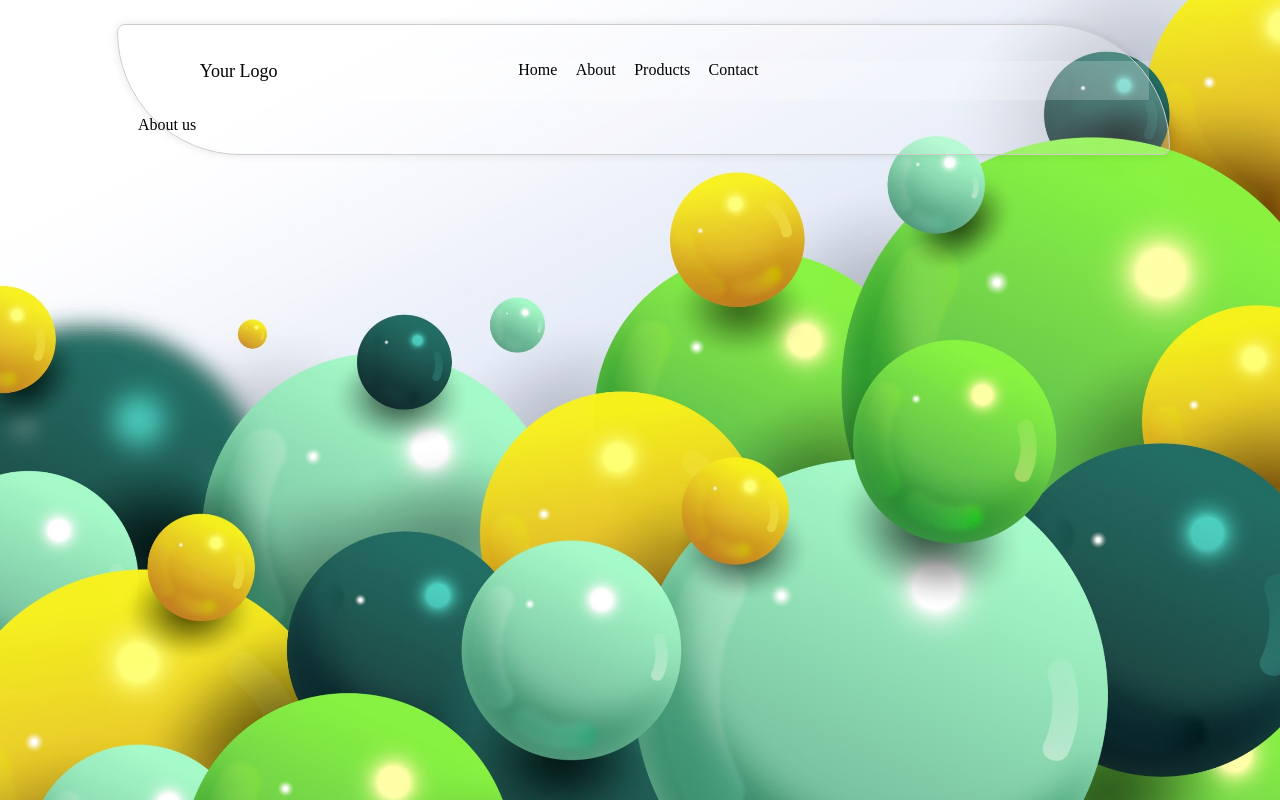
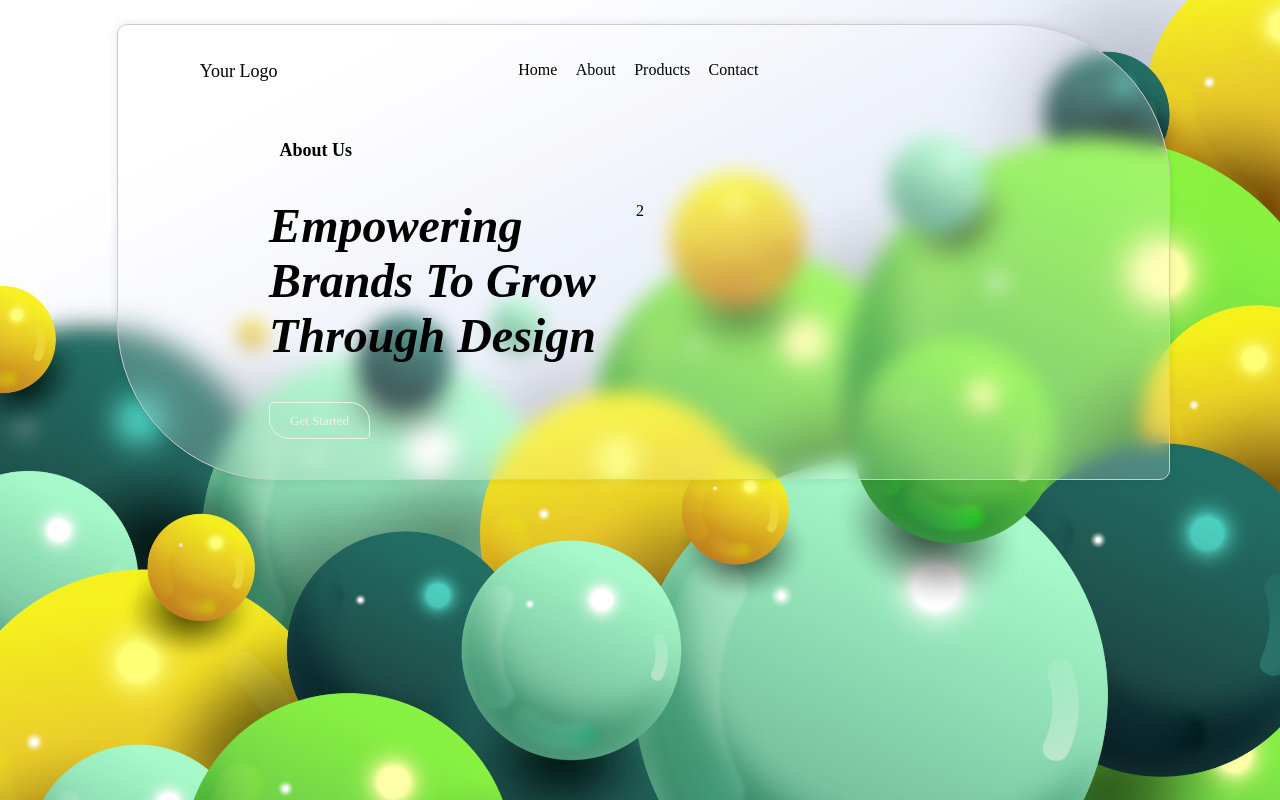
Before and after one commit to piratekingprem/square, a React (Create React App) app in the folder client/: page /about in a window 1280 px wide. Built offline with nearby package versions, Linux system fonts and the light colour scheme.

Commit message:
added new changes

```diff
--- a/client/src/App.css
+++ b/client/src/App.css
@@ -12,14 +12,16 @@
   border-radius: 10px 158px 10px 158px;
   box-shadow: 0 0 10px rgba(0, 0, 0, 0.1);
   /* Add a subtle box shadow */
+  backdrop-filter: blur(10px);
+  -webkit-backdrop-filter: blur(10px); /* Safari support */
 }
 
 .navbar {
   display: flex;
   justify-content: center;
   padding-right: 5%;
-  background-color: rgb(255, 255, 255, 0.2);
-  ;
+  background-color: transparent;
+
 }
 
 .navbar li {
@@ -90,7 +92,7 @@
   text-decoration: none;
   padding: 10px 20px;
   border: 1px solid rgb(241, 239, 236);
-  border-radius: 5px;
+ border-radius: 5px 20px 5px 20px;
   transition: all ease-in-out cubic-bezier(0.075, 0.82, 0.165, 1);
 }
 
@@ -119,5 +121,29 @@
 
 .imageINtwo {
   background-color: transparent;
+  height: 350px;
+  width: 350px;
+}
 
+.about_us p{
+  font-style: italic;
+  font-weight: bold;
+  margin-top: -1%;
+  font-size: clamp(1.5rem, 8vw - 2rem, 3rem);
 }
+.about_us a{
+  background-color: transparent;
+  color: rgb(241, 239, 236);
+  font-size: small;
+  text-decoration: none;
+  padding: 10px 20px;
+  border: 1px solid rgb(241, 239, 236);
+  border-radius: 5px 20px 5px 20px;
+  transition: all ease-in-out cubic-bezier(0.075, 0.82, 0.165, 1);
+}
+
+.about_us a:hover {
+  background-color: white;
+  color: black;
+  font-style: normal;
+}
--- a/client/src/Components/AboutUs.js
+++ b/client/src/Components/AboutUs.js
@@ -3,7 +3,14 @@ import React from 'react'
 function AboutUs() {
   return (
     <div className='aboutus'>
-        About us
+      <p style={{margin: '4% 0% -7% 14%',fontWeight: 'bold',fontSize: '18px'}}>About Us</p>
+      <div class="grid-container">
+        <div class="grid-item about_us">
+          <p>Empowering <br/> Brands To Grow <br/> Through Design</p>
+          <a href='#'>Get Started</a>
+        </div>
+        <div class="grid-item">2</div>
+      </div>
     </div>
   )
 }
--- a/client/src/Components/HomePage.js
+++ b/client/src/Components/HomePage.js
@@ -1,5 +1,5 @@
 import React from 'react'
-import inner from '../623c11f3-4629-4936-a141-7fd32ba14523.gif'
+import inner from '../WhatsApp_Image_2024-01-04_at_9.24.23_PM-removebg-preview.png'
 function HomePage() {
   return (
     <div className='homepage'>
```
Also changed, not shown: client/src/WhatsApp_Image_2024-01-04_at_9.24.23_PM-removebg-preview.png (added).
